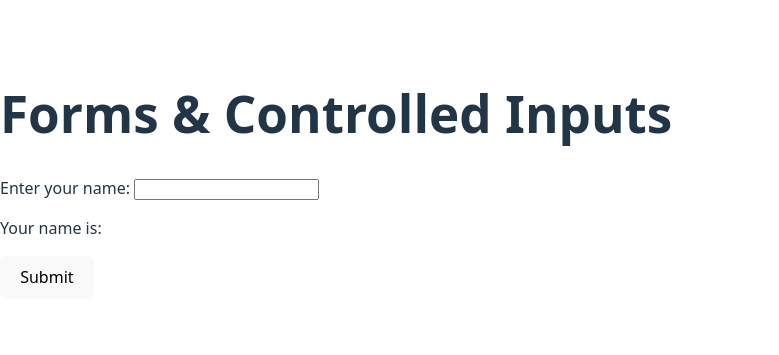
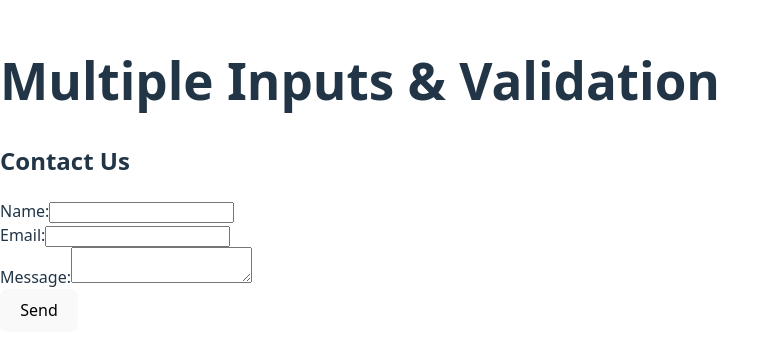
Before and after one commit to TGuetta/react-learning-journey, a React (Vite) app: page / in a window 1280 px wide. Shown: the part 225-580 px from the top of the page, without its empty margins (0-779 px from the left). Built offline with nearby package versions, Linux system fonts and the light colour scheme.

Commit message:
06: Built contact form with multiple inputs and basic validation

```diff
--- a/src/App.jsx
+++ b/src/App.jsx
@@ -1,10 +1,10 @@
-import NameForm from "./NameForm";
+import ContactForm from "./ContactForm";
 
 function App() {
   return (
     <div>
-      <h1>Forms & Controlled Inputs</h1>
-      <NameForm />
+      <h1>Multiple Inputs & Validation</h1>
+      <ContactForm />
     </div>
   );
 }
--- /dev/null
+++ b/src/ContactForm.jsx
@@ -0,0 +1,89 @@
+import { useState } from "react";
+
+function ContactForm() {
+  // Step 1: Create one state object to hold all input values
+  const [formData, setFormData] = useState({
+    name: "",
+    email: "",
+    message: "",
+  });
+
+  // Step 2: Create state to track validation error
+  const [error, setError] = useState("");
+
+  // Step 3: Handle input changes dynamically
+  function handleChange(event) {
+    const { name, value } = event.target; // get name of input and its new value
+
+    // Update only the specific field inside formData
+    setFormData((prevData) => ({
+      ...prevData, // keep existing values
+      [name]: value, // update only the field that changed
+    }));
+  }
+
+  // Step 4: Handle form submission with validation
+  function handleSubmit(event) {
+    event.preventDefault(); // stop page refresh
+
+    // Validation: name and email are required
+    if (!formData.name || !formData.email) {
+      setError("Please fill in your name and email.");
+      return;
+    }
+
+    // If valid, clear error and simulate submission
+    setError("");
+    alert(
+      `Form submitted!\nName: ${formData.name}\nEmail: ${formData.email}\nMessage: ${formData.message}`
+    );
+  }
+
+  return (
+    <form onSubmit={handleSubmit}>
+      <h2>Contact Us</h2>
+
+      <label>
+        Name:
+        <input
+          type="text"
+          name="name"
+          value={formData.name}
+          onChange={handleChange}
+        />
+      </label>
+
+      <br />
+
+      <label>
+        Email:
+        <input
+          type="email"
+          name="email"
+          value={formData.email}
+          onChange={handleChange}
+        />
+      </label>
+
+      <br />
+
+      <label>
+        Message:
+        <textarea
+          name="message"
+          value={formData.message}
+          onChange={handleChange}
+        />
+      </label>
+
+      <br />
+
+      {/* Show error message if exists */}
+      {error && <p style={{ color: "red" }}>{error}</p>}
+
+      <button type="submit">Send</button>
+    </form>
+  );
+}
+
+export default ContactForm;
```
